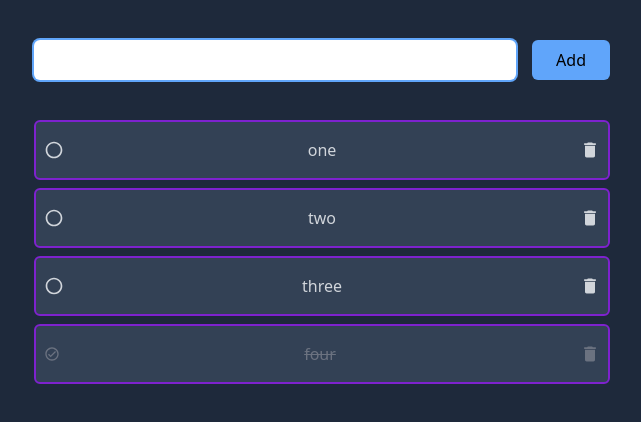
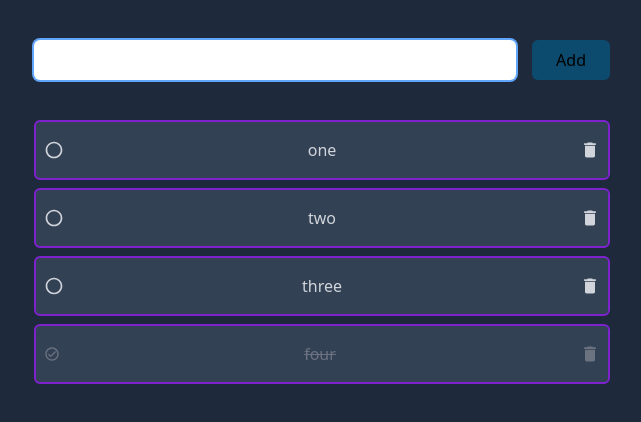
Before and after one commit to nishanthan-k/recoil-to-do-app, a React (Vite) app: page / in a window 1280 px wide. Shown: the top 422 px of the page, without its empty margins (318-959 px from the left). Built offline with nearby package versions, Linux system fonts and the light colour scheme.

Commit message:
fix: disable add todo button if todo is empty

```diff
--- a/src/components/AddNewToDo.jsx
+++ b/src/components/AddNewToDo.jsx
@@ -28,8 +28,9 @@ function AddNewToDo() {
         onChange={(e) => setNewToDo(e.target.value)}
       />
       <button
-        className="bg-blue-400 hover:bg-sky-600 px-6 py-0.5 rounded-md"
+        className={`bg-blue-400 hover:bg-sky-600 px-6 py-0.5 rounded-md ${!newToDo && `cursor-not-allowed bg-sky-900`}`}
         onClick={handleSetToDo}
+        disabled={!newToDo}
       >
         Add
       </button>
```
